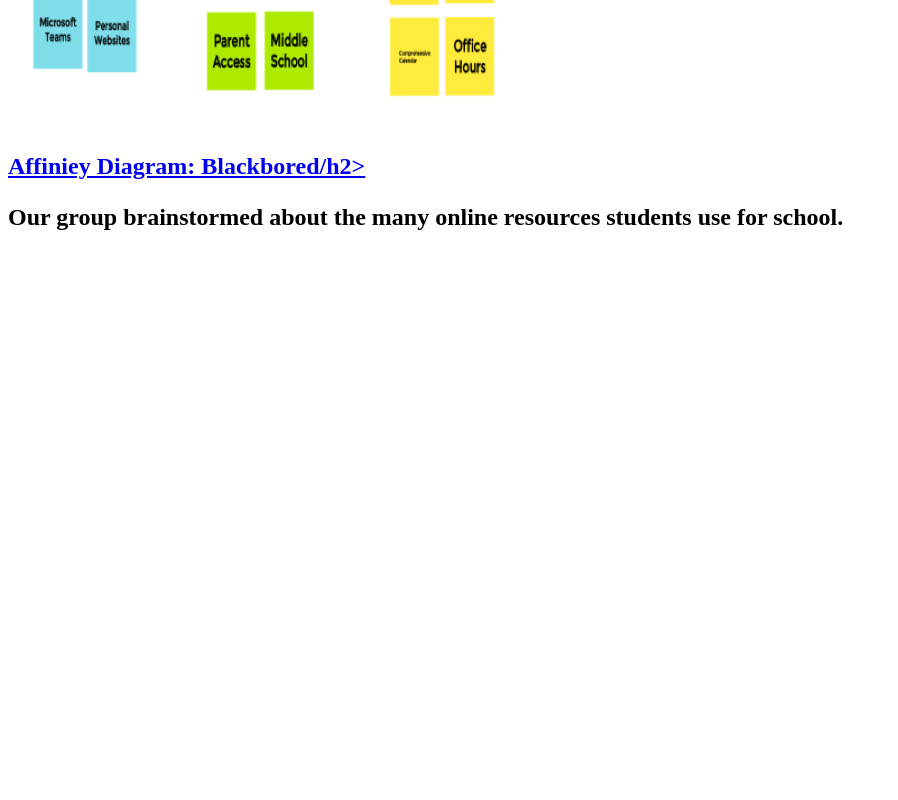
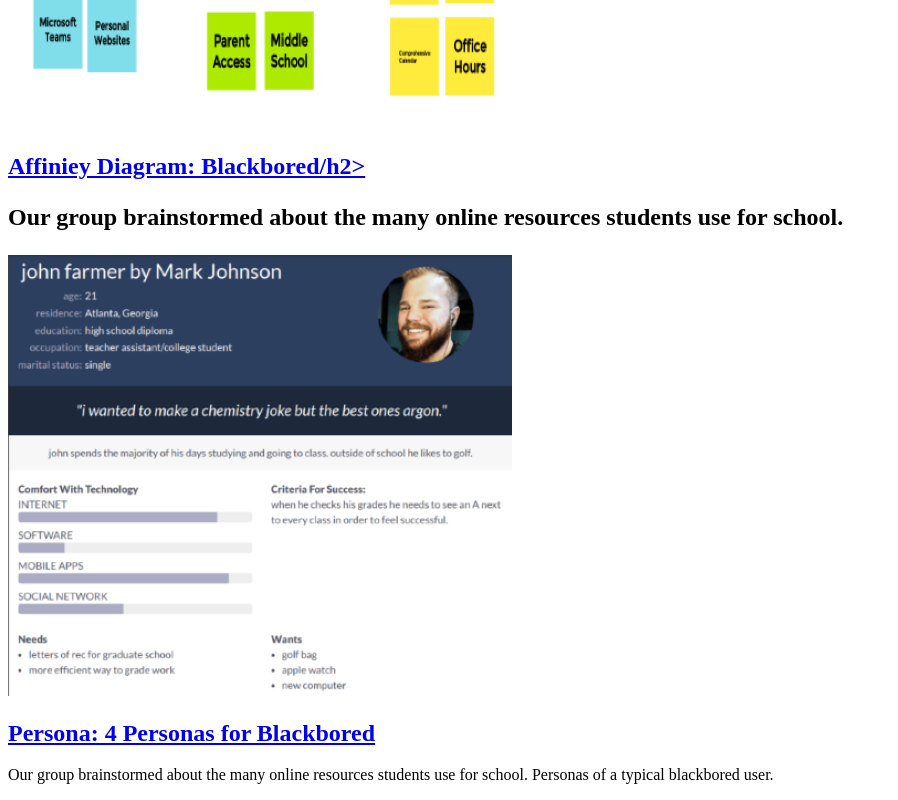
Before and after one commit to markj351/black-bored, a plain HTML site: page index.html in a window 1280 px wide. Shown: the part 974-1774 px from the top of the page, without its empty margins (0-898 px from the left). Before the commit the page ends 1229 px from the top, so only its background shows below. Drawn offline with Linux system fonts and the light colour scheme.

Commit message:
Add files via upload

```diff
--- a/index.html
+++ b/index.html
@@ -2,6 +2,7 @@
 <html>
     <head>
         <title>CSCE 190: Mark Johnson</title>
+        <link rel="stylesheet" href="styles.css">
     </head>
     <body>
         <h1>Mark Johnson's CSCE 190 Website</h1>
@@ -23,12 +24,25 @@
             <a href="files190/Blackbored Brainstorming Jamboard (1).pdf"><img src="images/Blackbored Brainstorming Jamboard 1.png"></a>
             <section class="ass-details">
                 <a href="files190/Blackbored Brainstorming Jamboard (1).pdf"><h2>Affiniey Diagram: Blackbored/h2></a>
-                <p>
-                    Our group brainstormed about the many online resources students use for school.
+                <p> Our group brainstormed about the many online resources students use for school.
 
                 </p>
             </section>
         </section>
 
     </body>
+     <!--Personna Assignment-->
+     <section>
+
+        <a href="files190/Personas ChekIn-combined.pdf"><img src="images/personna1.png"></a>
+        <section class="ass-details">
+            <a href="files190/Blackbored Brainstorming Jamboard (1).pdf"><h2>Persona: 4 Personas for Blackbored</h2></a>
+            <p> Our group brainstormed about the many online resources students use for school.
+                Personas of a typical blackbored user.
+
+            </p>
+        </section>
+    </section>
+
+</body>
 </html>
```
Also changed, not shown: images/Screenshot (5).png (added), images/personna.png (added), images/personna1.png (added), 1 other file.
